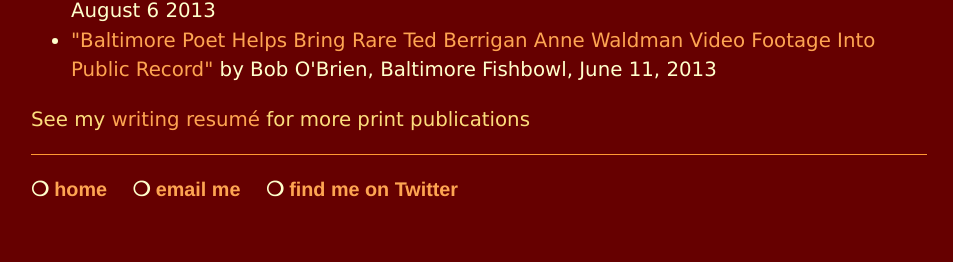
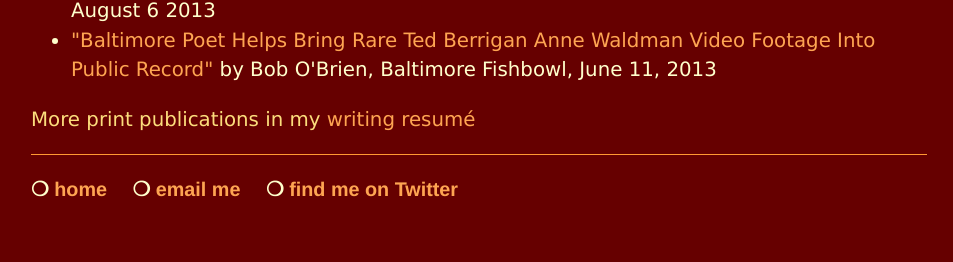
Before and after one commit to megan-mcshea/megan-mcshea.github.io, a Jekyll site: the page built from writer.html, in a window 1280 px wide. Shown: the part 1318-1580 px from the top of the page, without its empty margins (161-1114 px from the left). Built offline with Jekyll 4.4.1, drawn with Linux system fonts in a browser that asks for light colours.

Commit message:
Update writer.html

```diff
--- a/writer.html
+++ b/writer.html
@@ -39,6 +39,6 @@ title: Megan McShea, writer
 <li><a href="https://baltimorefishbowl.com/stories/baltimore-poet-helps-bring-rare-ted-berrigan-anne-waldman-video-footage-into-public-record/">"Baltimore Poet Helps Bring Rare Ted Berrigan Anne Waldman Video Footage Into Public Record"</a> by Bob O'Brien, Baltimore Fishbowl, June 11, 2013 </li>
 </ul>
 
-<p>See my <a href="/writing-resume.pdf" target="_blank">writing resum&eacute;</a> for more print publications
+<p>More print publications in my <a href="/writing-resume.pdf" target="_blank">writing resum&eacute;</a>
 
 </div><!-- /.blurb -->
```
